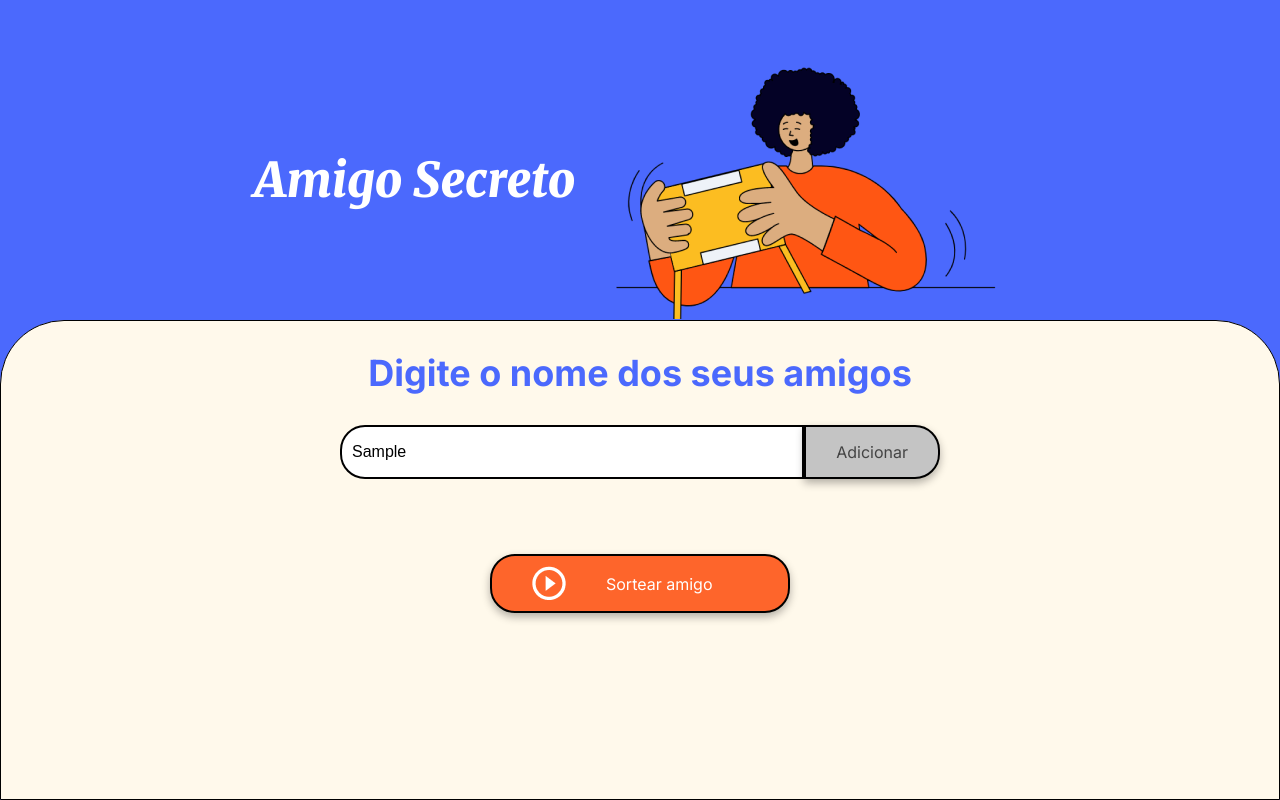
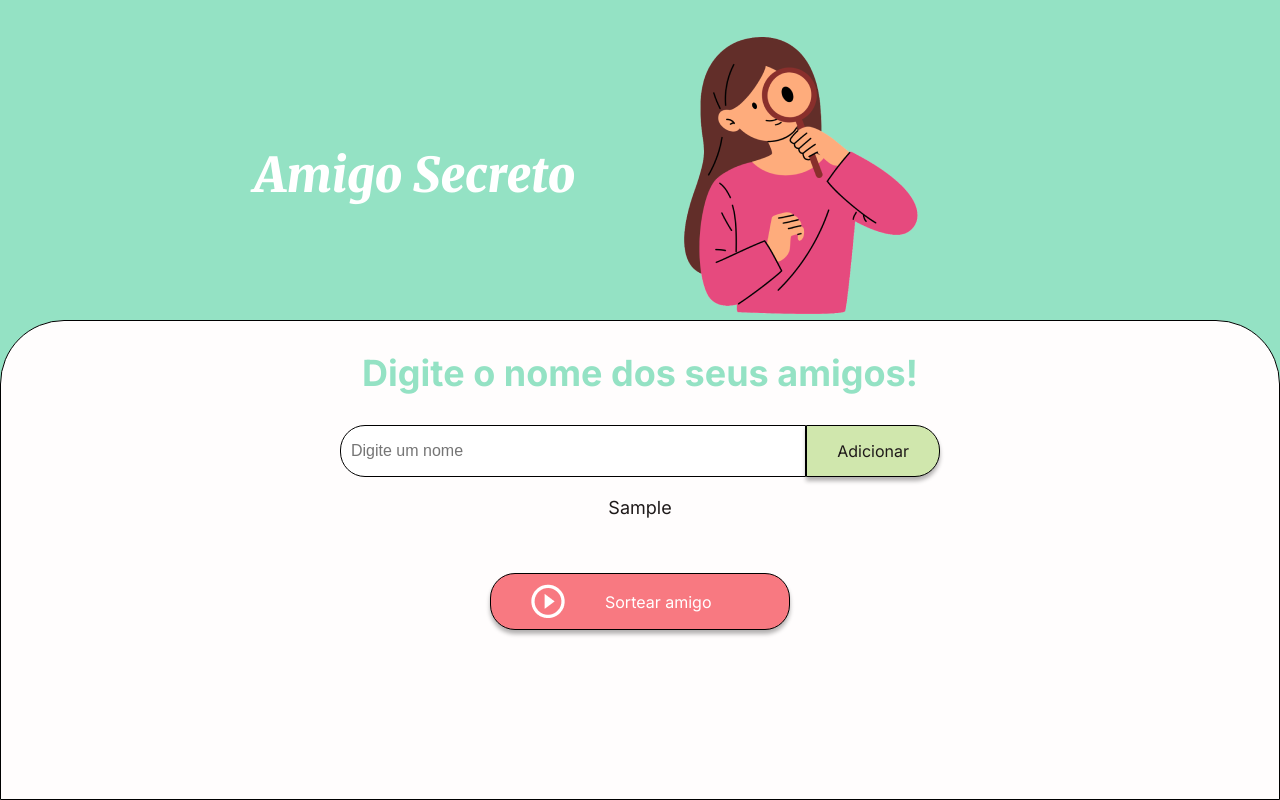
Before and after one commit to beafromvenus/ChallengeAmigoSecreto, a plain HTML site: page index.html in a window 1280 px wide. Both pictures are taken after typing "Sample" into the empty fields and a click on the button "Adicionar". Drawn offline with Linux system fonts and the light colour scheme.

Commit message:
projeto finalizado

```diff
--- a/app.js
+++ b/app.js
@@ -1,47 +1,52 @@
-//O principal objetivo deste desafio é fortalecer suas habilidades em lógica de programação. Aqui você deverá desenvolver a lógica para resolver o problema.
-let amigos = []; // Variável para armazenar os nomes dos amigos
+// O principal objetivo deste desafio é fortalecer suas habilidades em lógica de programação.
 
-// Função para adicionar um amigo à lista
+let amigos = [];
+document.querySelector("#amigo").addEventListener("keypress", function(event) {
+    if (event.key === "Enter") {
+        adicionarAmigo();
+    }
+});
+
+// Adicionar os nomes dos amigos
 function adicionarAmigo() {
     let campoNome = document.querySelector("#amigo");
-    let nomeAmigo = campoNome.value.trim(); // Remove espaços extras
+    let nomeAmigo = campoNome.value.trim();
 
-    if (nomeAmigo) { // Verifica se o campo não está vazio
-        amigos.push(nomeAmigo); // Adiciona o nome ao array de amigos
-        campoNome.value = ""; // Limpa o campo de entrada
-        atualizarLista(); // Atualiza a lista na tela
+    if (nomeAmigo) {
+        amigos.push(nomeAmigo);
+        campoNome.value = "";
+        atualizarLista();
     } else {
-        alert("Por favor, insira um nome.");
+        alert("Por favor, insira um nome válido!");
     }
 }
 
-// Função para atualizar a lista de amigos na tela
+
+// Atualizar a lista na tela
 function atualizarLista() {
-    let lista = document.querySelector("#listaAmigos"); // Seleciona o <ul> da lista
-    lista.innerHTML = ""; // Limpa a lista antes de atualizar
+    let lista = document.querySelector("#listaAmigos");
+    lista.innerHTML = "";
 
-    for (let i = 0; i < amigos.length; i++) { // Percorre o array amigos
-        let item = document.createElement("li"); // Cria um <li>
-        item.textContent = amigos[i]; // Define o texto como o nome do amigo
-        lista.appendChild(item); // Adiciona o <li> à <ul>
-    }
+    amigos.forEach(amigo => {
+        let item = document.createElement("li");
+        item.textContent = amigo;
+        lista.appendChild(item);
+    });
 }
 
-// Função para sortear um amigo secreto
+// Função para sortear
 function sortearAmigo() {
-    // Verifica se há amigos no array
     if (amigos.length === 0) {
-        alert("Não há amigos cadastrados. Por favor, adicione amigos primeiro!");
-        return; // Se não houver amigos, sai da função
+        alert("Adicione pelo menos um amigo antes de sortear!");
+        return;
     }
 
-    // Gera um índice aleatório
     let indiceAleatorio = Math.floor(Math.random() * amigos.length);
-
-    // Pega o nome do amigo sorteado
     let amigoSorteado = amigos[indiceAleatorio];
 
-    // Exibe o nome do amigo sorteado na tela
-    let resultado = document.querySelector("#resultado");
-    resultado.innerHTML = O amigo secreto sorteado é: <strong>${amigoSorteado}</strong>;
-}
+//Mostrar o nome com inicial maiúsucla
+    amigoSorteado = amigoSorteado.charAt(0).toUpperCase() + amigoSorteado.slice(1).toLowerCase();
+
+    let resultado = document.getElementById("resultado");
+    resultado.innerHTML = `O amigo secreto sorteado é: <br><strong>${amigoSorteado}</strong>`;
+    }
--- a/index.html
+++ b/index.html
@@ -14,11 +14,11 @@
     <main class="main-content">
         <header class="header-banner">
             <h1 class="main-title">Amigo Secreto</h1>
-            <img src="assets/amigo-secreto.png" alt="Imagem representativa de amigo secreto">
+            <img src="assets/girl.png" alt="Imagem representativa de amigo secreto">
         </header>
 
         <section class="input-section">
-            <h2 class="section-title">Digite o nome dos seus amigos</h2>
+            <h2 class="section-title">Digite o nome dos seus amigos!</h2>
             <div class="input-wrapper">
                 <input type="text" id="amigo" class="input-name" placeholder="Digite um nome">
                 <button class="button-add" onclick="adicionarAmigo()">Adicionar</button>
--- a/style.css
+++ b/style.css
@@ -1,11 +1,11 @@
 :root {
-    --color-primary: #4B69FD;
-    --color-secondary: #FFF9EB;
-    --color-tertiary: #C4C4C4;
-    --color-button: #fe652b;
-    --color-button-hover: #e55720;
-    --color-text: #444444;
-    --color-white: #FFFFFF;
+    --color-primary: #94e2c4;
+    --color-secondary: #fffdfd;
+    --color-tertiary: #d0e7ad;
+    --color-button: #f87981;
+    --color-button-hover: #f08b85;
+    --color-text: #1f1a1a;
+    --color-white: #ffffff;
 }
 
 /* Estilos gerais */
@@ -36,14 +36,14 @@ body {
     display: flex;
     justify-content: center;
     align-items: center;
-    padding: 40px 0 0;
+    padding: 30px 0 0;
 }
 
 /* Seção de entrada */
 .input-section {
     flex: 60%;
     background-color: var(--color-secondary);
-    border: 1px solid #000;
+    border: 1px solid #000000;
     border-radius: 64px 64px 0 0;
     display: flex;
     flex-direction: column;
@@ -82,7 +82,7 @@ body {
 .input-name {
     width: 100%;
     padding: 10px;
-    border: 2px solid #000;
+    border: 1px solid #000;
     border-radius: 25px 0 0 25px;
     font-size: 16px;
 }
@@ -97,11 +97,11 @@ body {
     flex: 1;
     padding: 10px 15px;
     font-size: 16px;
-    border: 2px solid #333;
+    border: 1px solid #333;
     border-right: none;
     border-radius: 25px 0 0 25px;
     font-family: "Merriweather", serif;
-    box-shadow: 0 4px 8px rgba(0, 0, 0, 0.3);
+    box-shadow: 0 4px 4px rgba(0, 0, 0, 0.3);
 }
 
 /* Estilos de botão */
@@ -109,9 +109,9 @@ button {
     padding: 15px 30px;
     font-family: "Inter", sans-serif;
     font-size: 16px;
-    border: 2px solid #000;
+    border: 1px solid #000;
     border-radius: 25px;
-    box-shadow: 0 4px 8px rgba(0, 0, 0, 0.3);
+    box-shadow: 0 4px 4px rgba(0, 0, 0, 0.3);
     cursor: pointer;
 }
 
@@ -122,7 +122,7 @@ button {
 }
 
 .button-add:hover {
-    background-color: #a1a1a1;
+    background-color: #b2cf86;
 }
 
 /* Listas */
@@ -136,7 +136,7 @@ ul {
 
 .result-list {
     margin-top: 15px;
-    color: #05DF05;
+    color: #cc2a41;
     font-size: 22px;
     font-weight: bold;
     text-align: center;
```
Also changed, not shown: assets/girl.png (added), 1 other file.
